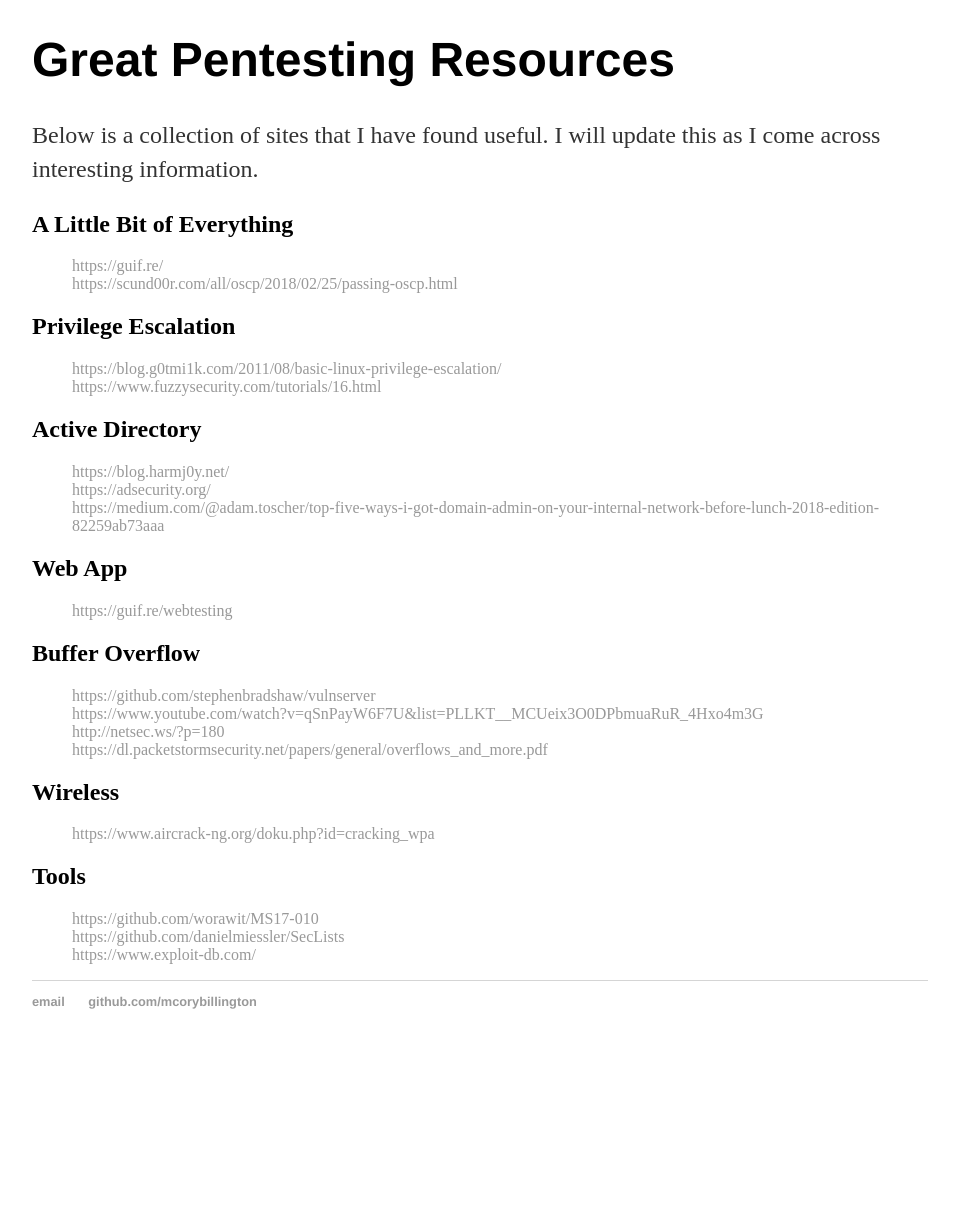
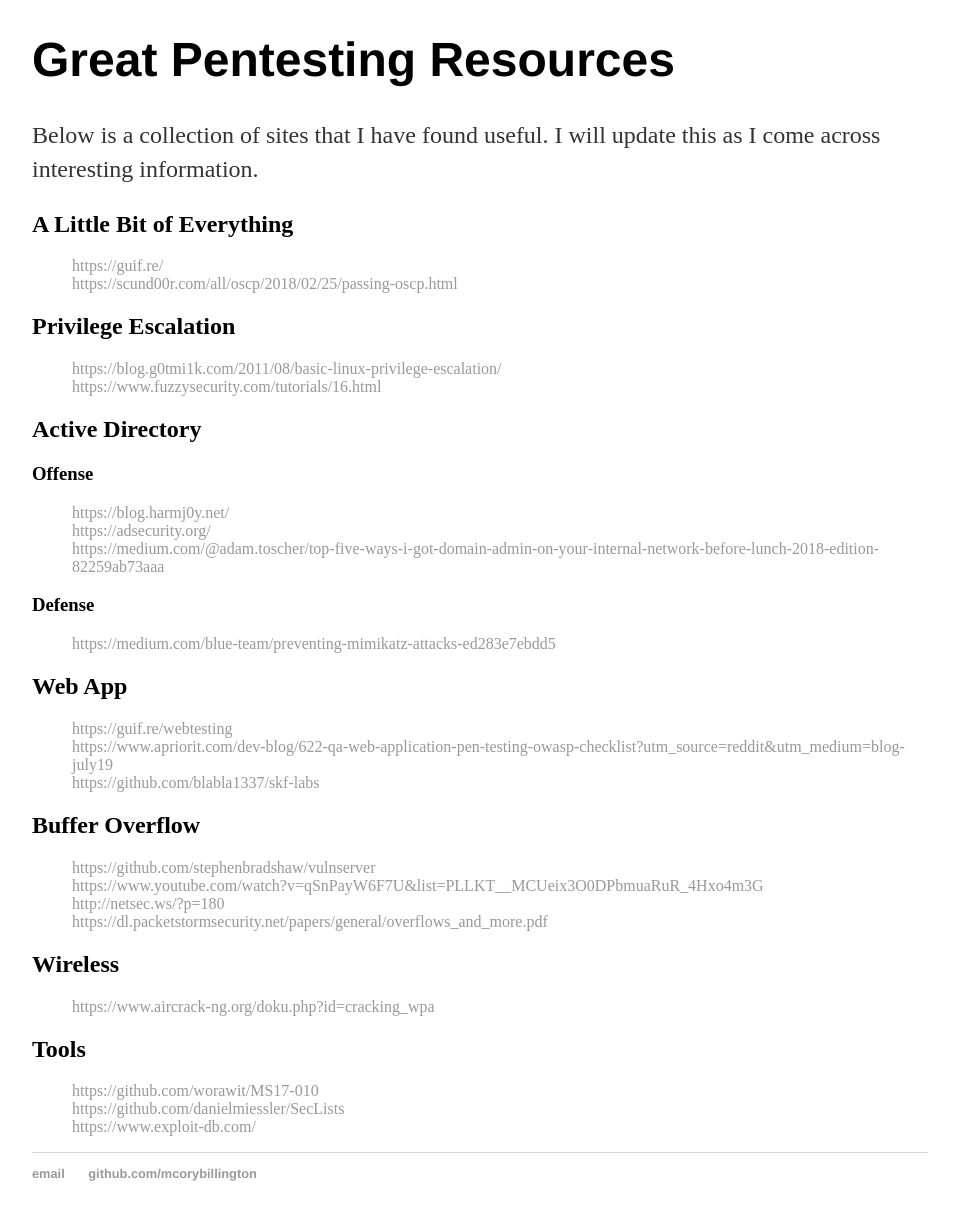
Before and after one commit to mcorybillington/mcorybillington.github.io, a Jekyll site: the page built from resources/index.html, in a window 1280 px wide, cut to the strip 264-1505 px from the top of the page. Shown: the top 1220 px of the strip, without its empty margins (160-1119 px from the left). Built offline with Jekyll 4.4.1, drawn with Linux system fonts in a browser that asks for light colours; before the commit the page ends 1333 px from its top, so only the background shows below that.

Commit message:
Added more resources

```diff
--- a/resources/index.html
+++ b/resources/index.html
@@ -18,14 +18,21 @@
         <li><a href="https://www.fuzzysecurity.com/tutorials/16.html">https://www.fuzzysecurity.com/tutorials/16.html</a></li>
     </ul>
     <h2>Active Directory</h2>
+    <h3>Offense</h3>
     <ul>
         <li><a href="https://blog.harmj0y.net/">https://blog.harmj0y.net/</a></li>
         <li><a href="https://adsecurity.org/">https://adsecurity.org/</a></li>
         <li><a href="https://medium.com/@adam.toscher/top-five-ways-i-got-domain-admin-on-your-internal-network-before-lunch-2018-edition-82259ab73aaa">https://medium.com/@adam.toscher/top-five-ways-i-got-domain-admin-on-your-internal-network-before-lunch-2018-edition-82259ab73aaa</a></li>
     </ul>
+    <h3>Defense</h3>
+    <ul>
+      <li><a href="https://medium.com/blue-team/preventing-mimikatz-attacks-ed283e7ebdd5">https://medium.com/blue-team/preventing-mimikatz-attacks-ed283e7ebdd5</a></li>
+    </ul>
     <h2>Web App</h2>
     <ul>
         <li><a href="https://guif.re/webtesting">https://guif.re/webtesting</a></li>
+        <li><a href="https://www.apriorit.com/dev-blog/622-qa-web-application-pen-testing-owasp-checklist?utm_source=reddit&utm_medium=blog-july19">https://www.apriorit.com/dev-blog/622-qa-web-application-pen-testing-owasp-checklist?utm_source=reddit&utm_medium=blog-july19</a></li>
+        <li><a href="https://github.com/blabla1337/skf-labs">https://github.com/blabla1337/skf-labs</a></li>
     </ul>
     <h2>Buffer Overflow</h2>
     <ul>
```
